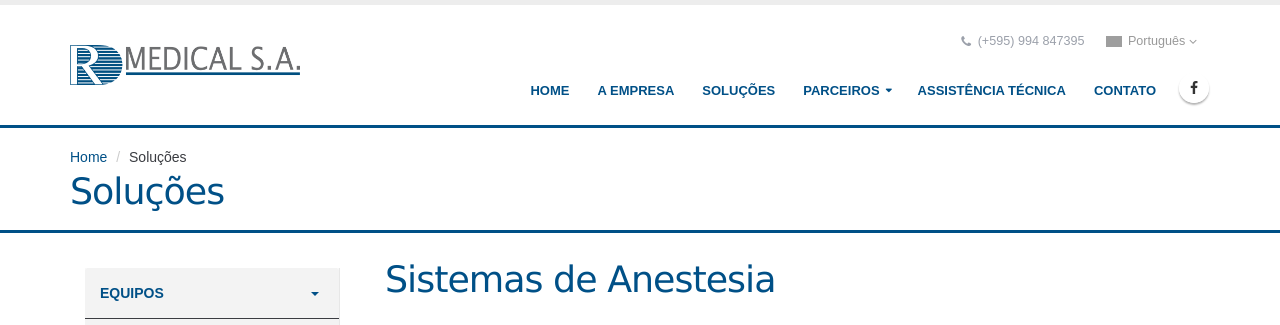
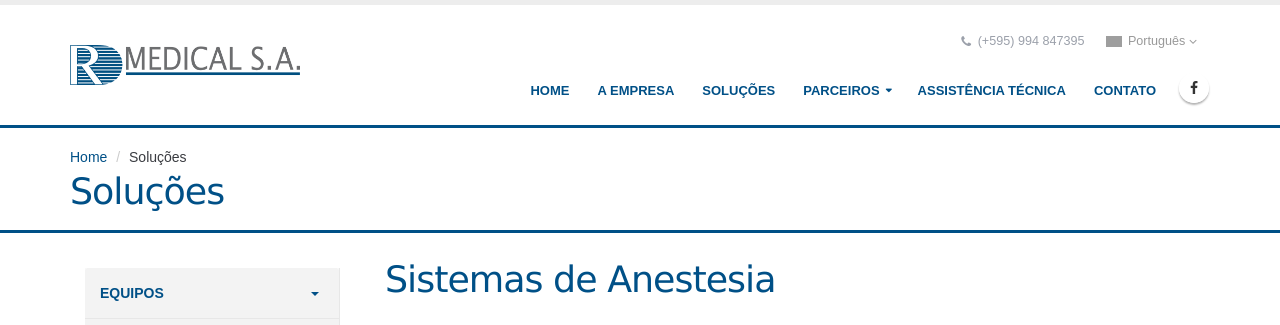
Before and after one commit to alfrecanodiaz/limonade_php, a PHP site: page /phpmail/solucoes.php in a window 1280 px wide. Shown: the top 325 px of the page. Run offline with PHP 8.4, Linux system fonts and the light colour scheme; data that the repository does not hold is empty; grey boxes are pictures that could not be loaded.

Commit message:
sidebar - color

```diff
--- a/css/sidebar.css
+++ b/css/sidebar.css
@@ -17,7 +17,7 @@
 }
 .side-menu .navbar-header {
   width: 100%;
-  border-bottom: 1px solid #e7e7e7;
+   border-bottom: 1px solid #e7e7e7;
   // border: none;
 }
 .side-menu .navbar-nav .active a {
--- a/solucoes.php
+++ b/solucoes.php
@@ -74,7 +74,7 @@
 							<li><a href="#"><span class="glyphicon glyphicon-cloud"></span> Link</a></li> -->
 							<!-- Dropdown-->
 							<li class="panel panel-default" id="dropdown">
-								<a data-toggle="collapse" href="#dropdown-lvl1" aria-expanded="true" style="font-weight: bold;border-bottom: 1px solid #3a3c41;"> <!-- Open aria-expanded="true" -->
+								<a data-toggle="collapse" href="#dropdown-lvl1" aria-expanded="true" style="font-weight: bold;"> <!-- Open aria-expanded="true" -->
 									 Equipos <span class="caret"></span>
 								</a>
 								<!-- Dropdown level 1 -->
@@ -101,7 +101,7 @@
 									</div>
 								</div>
 							</li>
-							<li style="border-bottom: 1px solid #3a3c41;"><a href="#" style="font-weight: bold;"> Prótesis</a></li>
+							<li><a href="#" style="font-weight: bold;"> Prótesis</a></li>
 						</ul>
 					</div><!-- /.navbar-collapse -->
 				</nav>
```
